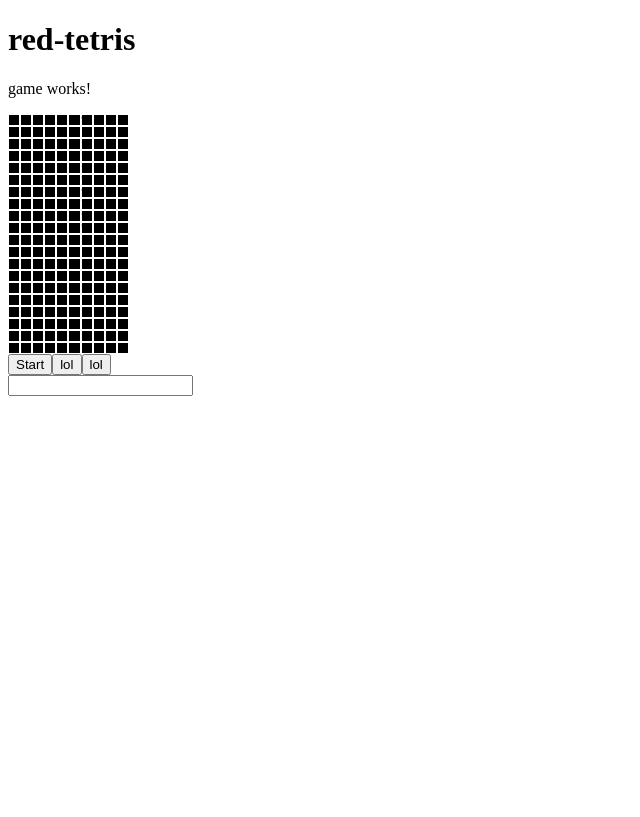
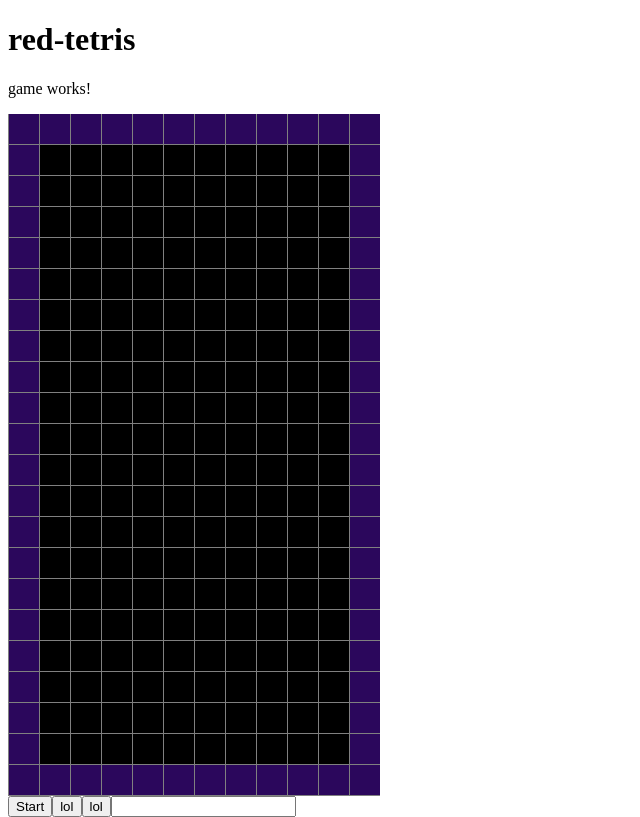
Before and after one commit to sawyerf/red-tetris, an Angular app in the folder front/: page / in a window 1280 px wide. Shown: the whole page, without its empty margins (0-640 px from the left). Built offline with nearby package versions, Linux system fonts and the light colour scheme.

Commit message:
Add: Border

```diff
--- a/front/src/app/game/game.component.html
+++ b/front/src/app/game/game.component.html
@@ -4,8 +4,22 @@
 	(keydown.ArrowRight)="rightPiece(tetrimo)"
 	(keydown.ArrowLeft)="leftPiece(tetrimo)"
 	(keydown.ArrowUp)="rotatePiece(tetrimo)">
-	<div class="line" *ngFor="let row of terrain.terrain; let indexRow = index;" >
-		<div class="block color-{{column}}" *ngFor="let column of row; let indexColumn = index;">{{indexRow}}</div>
+	<div style="background-color: grey">
+		<div class="line">
+			<div class="block border-game"></div>
+			<div class="block border-game" *ngFor="let column of terrain.terrain[0]"></div>
+			<div class="block border-game"></div>
+		</div>
+		<div class="line" *ngFor="let row of terrain.terrain; let indexRow = index;" >
+			<div class="block border-game"></div>
+			<div class="block color-{{column}}" *ngFor="let column of row; let indexColumn = index;"></div>
+			<div class="block border-game"></div>
+		</div>
+		<div class="line">
+			<div class="block border-game"></div>
+			<div class="block border-game" *ngFor="let column of terrain.terrain[0]"></div>
+			<div class="block border-game"></div>
+		</div>
 	</div>
 	<button (click)="startGame()">Start</button>
 	<button (click)="terrain.terrain[19].fill(1)">lol</button>
--- a/front/src/app/game/game.component.scss
+++ b/front/src/app/game/game.component.scss
@@ -1,11 +1,11 @@
-$size_block: 10px;
-$margin_block: 1px;
+$size_block: 30px;
+$margin_block: 0.5px;
 
 
 .gameBox {
 	display: flex;
 	flex-wrap: wrap;
-	width: ($size_block + $margin_block) * 11;
+	width: ($size_block + $margin_block) * 10;
 	height: ($size_block + $margin_block) * 21;
 }
 
@@ -28,5 +28,33 @@ $margin_block: 1px;
 }
 
 .color-1 {
+	background-color: lightblue;
+}
+
+.color-2 {
+	background-color: blue;
+}
+
+.color-3 {
+	background-color: orange;
+}
+
+.color-4 {
+	background-color: yellow;
+}
+
+.color-5 {
+	background-color: green;
+}
+
+.color-6 {
+	background-color: purple;
+}
+
+.color-7 {
 	background-color: red;
 }
+
+.border-game {
+	background-color: #2b075c;
+}
--- a/front/src/app/game/game.component.ts
+++ b/front/src/app/game/game.component.ts
@@ -1,5 +1,5 @@
 import { Component, OnInit } from '@angular/core';
-import * as pieces from './tetrimos.json';
+import pieces from './tetrimos.json';
 
 @Component({
   selector: 'app-game',
@@ -11,14 +11,27 @@ export class GameComponent implements OnInit {
   terrain: Terrain = new Terrain();
   tetrimo: Tetrimino = new Tetrimino();
   intervalId: NodeJS.Timer = setInterval(() => {}, 1000);
+  isStart: boolean = false;
 
   constructor() {
+    document.body.addEventListener('keydown', (event) => {
+      console.log(event)
+      if (event.key == ' ') return this.startGame();
+      if (this.isStart) {
+        if (event.key == 'ArrowDown') return this.fallPiece(this.tetrimo);
+        if (event.key == 'ArrowUp') return this.rotatePiece(this.tetrimo);
+        if (event.key == 'ArrowRight') return this.rightPiece(this.tetrimo);
+        if (event.key == 'ArrowLeft') return this.leftPiece(this.tetrimo);
+      }
+    });
+
   }
 
   startGame(): void {
     this.terrain = new Terrain();
     this.tetrimo = new Tetrimino();
     clearInterval(this.intervalId);
+    this.isStart = true;
     this.intervalId = setInterval(() => { this.fallPiece(this.tetrimo) }, 750);
   }
 
@@ -29,6 +42,7 @@ export class GameComponent implements OnInit {
       this.terrain.delFullLine();
       this.tetrimo = new Tetrimino();
       if (this.terrain.isPossible(this.tetrimo) == false) {
+        this.isStart = false;
         clearInterval(this.intervalId);
       }
       return ;
@@ -156,7 +170,7 @@ class Terrain {
       let lenColumn: number = piece[indexRow].length;
       for (let indexColumn = 0; indexColumn < len; indexColumn++) {
         if (piece[indexRow][indexColumn]) {
-          this.terrain[tetrimo.y + indexRow][tetrimo.x + indexColumn] = piece[indexRow][indexColumn];
+          this.terrain[tetrimo.y + indexRow][tetrimo.x + indexColumn] = tetrimo.indexPiece + 1;
         }
       }
     }
@@ -199,6 +213,7 @@ class Tetrimino {
   }
 
   constructor() {
-    this.indexPiece = Math.floor(Math.random() * 3);
+    this.indexPiece = Math.floor(Math.random() * pieces.length);
+    console.log(this.indexPiece);
   }
 }
--- a/front/tsconfig.app.json
+++ b/front/tsconfig.app.json
@@ -5,6 +5,8 @@
     "outDir": "./out-tsc/app",
     "types": [],
     "resolveJsonModule": true,
+    "esModuleInterop": true,
+    "allowSyntheticDefaultImports": true,
   },
   "files": [
     "src/main.ts",
```
